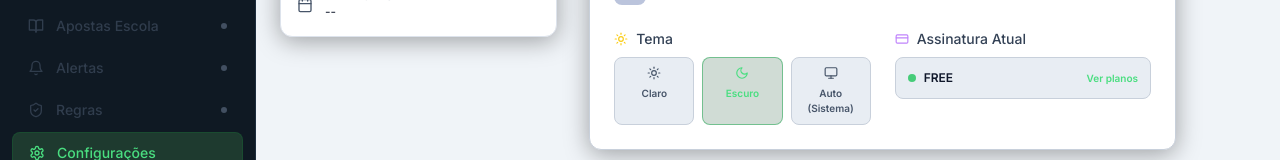
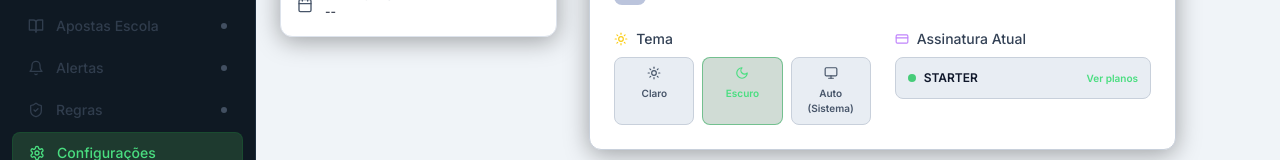
Before and after one commit to Tulhinho007/FullGreenBank, a React (Vite) app in the folder client/: page /profile in a window 1280 px wide. Shown: the part 512-672 px from the top of the page. Built offline with nearby package versions, Linux system fonts and the light colour scheme; no server answers; sample sign-in values are in the browser's storage.

Commit message:
fix: remove FREE plan, set STARTER as default, fix date color in light mode

```diff
--- a/client/src/pages/AdminCadastrosPage.tsx
+++ b/client/src/pages/AdminCadastrosPage.tsx
@@ -59,7 +59,7 @@ const placeholders = [
 
 const emptyForm = {
   name: '', email: '', phone: '', username: '', password: '', confirmPassword: '',
-  role: 'MEMBRO', plan: 'FREE', currency: 'BRL'
+  role: 'MEMBRO', plan: 'STARTER', currency: 'BRL'
 }
 
 export const AdminCadastrosPage = () => {
@@ -411,9 +411,9 @@ export const AdminCadastrosPage = () => {
             <div>
               <label className="label">Plano</label>
               <select className="input-field" value={form.plan} onChange={set('plan')}>
-                <option value="FREE">Free</option>
+                <option value="STARTER">Starter</option>
+                <option value="STANDARD">Standard</option>
                 <option value="PRO">Pro</option>
-                <option value="MASTER">Master</option>
               </select>
             </div>
 
--- a/client/src/pages/FinanceiroPagamentosPage.tsx
+++ b/client/src/pages/FinanceiroPagamentosPage.tsx
@@ -18,7 +18,7 @@ import { checkSubscription, createPayment } from '../utils/subscription'
 // ─── Tipos ──────────────────────────────────────────────────────────────────
 
 type PaymentStatus = 'ATIVO' | 'PENDENTE' | 'ATRASADO' | 'CANCELADO'
-type PlanType      = 'STARTER' | 'STANDARD' | 'PRO' | 'FREE'
+type PlanType      = 'STARTER' | 'STANDARD' | 'PRO'
 type PayMethod     = 'PIX' | 'CARTAO' | 'BOLETO' | 'TRANSFERENCIA' | ''
 
 interface UserPayment {
@@ -46,10 +46,9 @@ const STATUS_CONFIG: Record<PaymentStatus, { label: string; color: string; icon:
 }
 
 const PLAN_CONFIG: Record<PlanType, { label: string; color: string }> = {
-  FREE:     { label: 'FREE',    color: 'bg-slate-500/10 text-slate-400 border-slate-500/20'       },
-  STARTER:  { label: 'STARTER', color: 'bg-green-500/10 text-green-400 border-green-500/20'      },
-  STANDARD: { label: 'STANDARD',color: 'bg-indigo-500/10 text-indigo-400 border-indigo-500/20' },
-  PRO:      { label: 'PRO',     color: 'bg-orange-500/10 text-orange-400 border-orange-500/20' },
+  STARTER:  { label: 'STARTER', color: 'bg-green-500/10 text-green-600 border-green-500/20 dark:text-green-400' },
+  STANDARD: { label: 'STANDARD',color: 'bg-indigo-500/10 text-indigo-600 border-indigo-500/20 dark:text-indigo-400' },
+  PRO:      { label: 'PRO',     color: 'bg-orange-500/10 text-orange-600 border-orange-500/20 dark:text-orange-400' },
 }
 
 const PAY_METHOD_LABEL: Record<PayMethod, string> = {
@@ -66,7 +65,7 @@ const formatDate = (d: string | null) =>
 // ─── Formulário vazio ────────────────────────────────────────────────────────
 
 const emptyEdit = {
-  plan: 'FREE' as PlanType,
+  plan: 'STARTER' as PlanType,
   value: '',
   payMethod: '' as PayMethod,
   dueDate: '',
@@ -115,7 +114,7 @@ export const FinanceiroPagamentosPage = () => {
           name:            u.name,
           email:           u.email,
           role:            u.role || 'MEMBRO',
-          plan:            (u.plan ?? 'FREE') as PlanType,
+          plan:            (u.plan ?? 'STARTER') as PlanType,
           value:           u.value ?? null,
           payMethod:       (u.payMethod ?? '') as PayMethod,
           purchaseDate:    u.purchaseDate    ?? null,
@@ -650,7 +649,7 @@ interface UserRowProps {
 
 const UserRow = ({ user, onEdit, onHistory, formatCurrency }: UserRowProps) => {
   const statusCfg = STATUS_CONFIG[user.status] || STATUS_CONFIG.PENDENTE
-  const planCfg   = PLAN_CONFIG[user.plan]     || PLAN_CONFIG.FREE
+  const planCfg   = PLAN_CONFIG[user.plan]     || PLAN_CONFIG.STARTER
 
   // Helper para ícones de pagamento
   const getPayIcon = (method: PayMethod) => {
@@ -700,7 +699,7 @@ const UserRow = ({ user, onEdit, onHistory, formatCurrency }: UserRowProps) => {
 
       {/* DATA DE COMPRA */}
       <div>
-        <span className="text-xs text-slate-300 font-medium truncate">
+        <span className="text-xs font-medium text-slate-700 dark:text-slate-200 truncate">
           {user.status !== 'PENDENTE'
             ? (user.notes.includes('PAG:') ? formatDate(user.notes.split('PAG:')[1].split('|')[0]) : formatDate(new Date().toISOString()))
             : '—'}
@@ -708,7 +707,7 @@ const UserRow = ({ user, onEdit, onHistory, formatCurrency }: UserRowProps) => {
       </div>
 
       {/* PRÓXIMA MENSALIDADE */}
-      <div className="text-sm font-bold text-slate-100">
+      <div className="text-sm font-bold text-slate-700 dark:text-slate-100">
         {user.dueDate ? formatDate(user.dueDate) : '—'}
       </div>
 
--- a/client/src/pages/ProfilePage.tsx
+++ b/client/src/pages/ProfilePage.tsx
@@ -18,7 +18,7 @@ export const ProfilePage = () => {
     username: user?.username || '',
     password: '',
     confirmPassword: '',
-    plan: user?.plan || 'FREE',
+    plan: user?.plan || 'STARTER',
 
     theme: (user?.theme?.toLowerCase() as any) || 'dark',
   })
@@ -205,7 +205,7 @@ export const ProfilePage = () => {
                   <div className="p-3 bg-surface-300 border border-surface-400 rounded-lg flex items-center justify-between">
                     <div className="flex items-center gap-2">
                       <div className="w-2 h-2 rounded-full bg-green-500 animate-pulse" />
-                      <span className="text-xs font-bold text-white uppercase">{user?.plan || 'FREE'}</span>
+                      <span className="text-xs font-bold text-white uppercase">{user?.plan || 'STARTER'}</span>
                     </div>
                     <button type="button" className="text-[10px] font-bold text-green-400 hover:underline">Ver planos</button>
                   </div>
```
Also changed, not shown: 2 other files (tests, documents, lock files or other folders).
